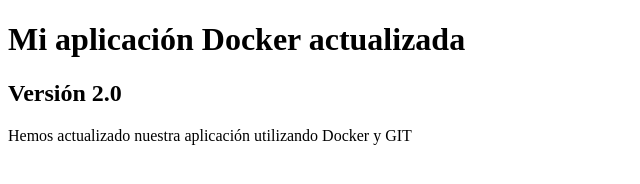
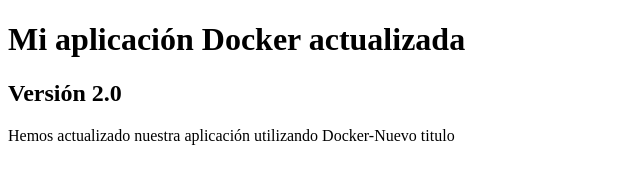
Before and after one commit to clavis74/aula-web-ci, a plain HTML site: page index.html in a window 1280 px wide. Shown: the full height of the page, 0-640 px from the left. Drawn offline with Linux system fonts and the light colour scheme.

```diff
--- a/index.html
+++ b/index.html
@@ -7,6 +7,6 @@
 <body>
     <h1>Mi aplicación Docker actualizada</h1>
     <h2>Versión 2.0</h2>
-    <p>Hemos actualizado nuestra aplicación utilizando Docker y GIT</p>
+    <p>Hemos actualizado nuestra aplicación utilizando Docker-Nuevo titulo</p>
 </body>
 </html>
```
